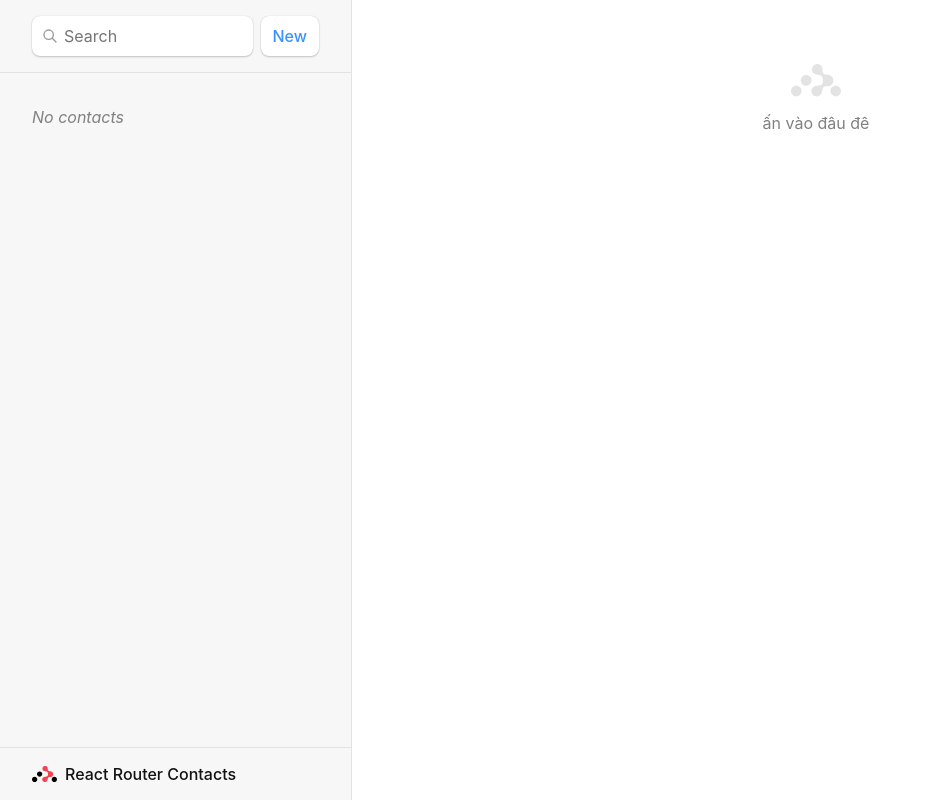
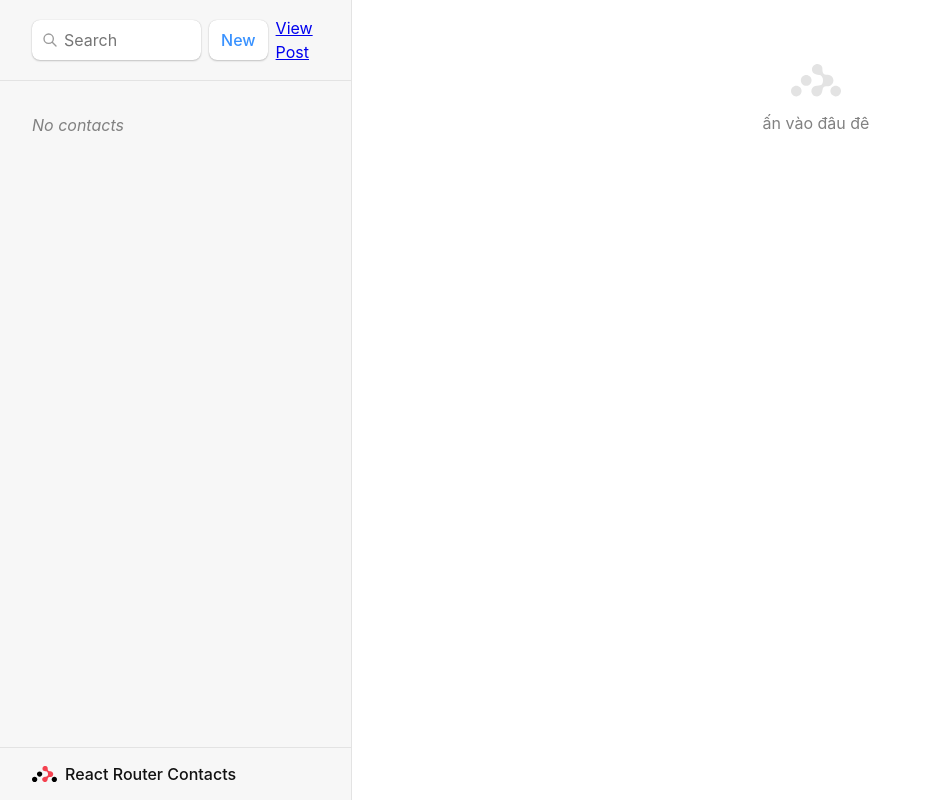
Before and after one commit to tranhuunam00/k10-reactjs, a React (Vite) app: page / in a window 1280 px wide. Shown: the whole page, without its empty margins (0-932 px from the left). Built offline with nearby package versions, Linux system fonts and the light colour scheme.

Commit message:
link post

```diff
--- a/src/routes/root.jsx
+++ b/src/routes/root.jsx
@@ -6,6 +6,7 @@ import {
   NavLink,
   useNavigation,
   useSubmit,
+  Link,
 } from "react-router-dom";
 import { createContact, getContacts } from "../contacts";
 import { useEffect } from "react";
@@ -62,6 +63,9 @@ export default function Root() {
           <Form method="post">
             <button type="submit">New</button>
           </Form>
+          <Link to={`/posts`} className="button muted-button">
+            View Post
+          </Link>
         </div>
         <nav>
           {contacts.length ? (
```
